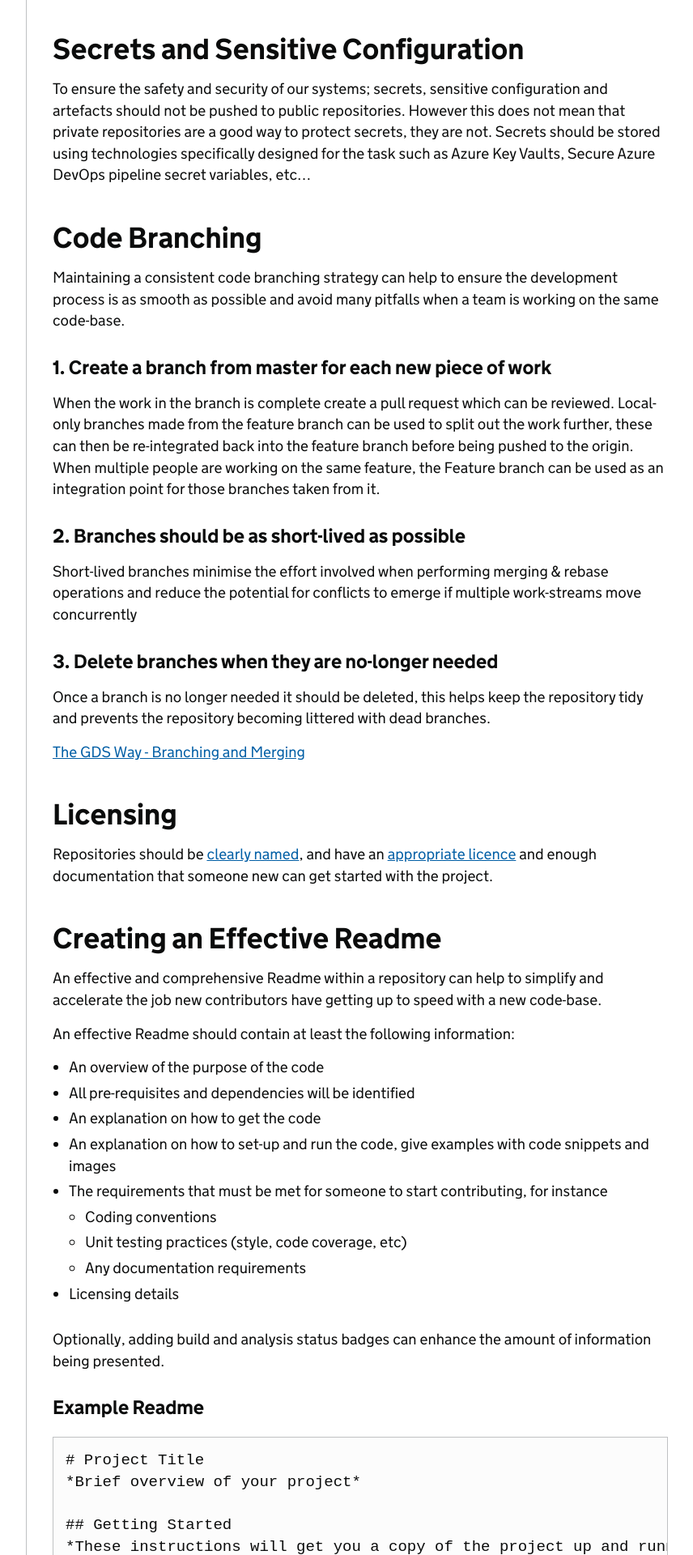
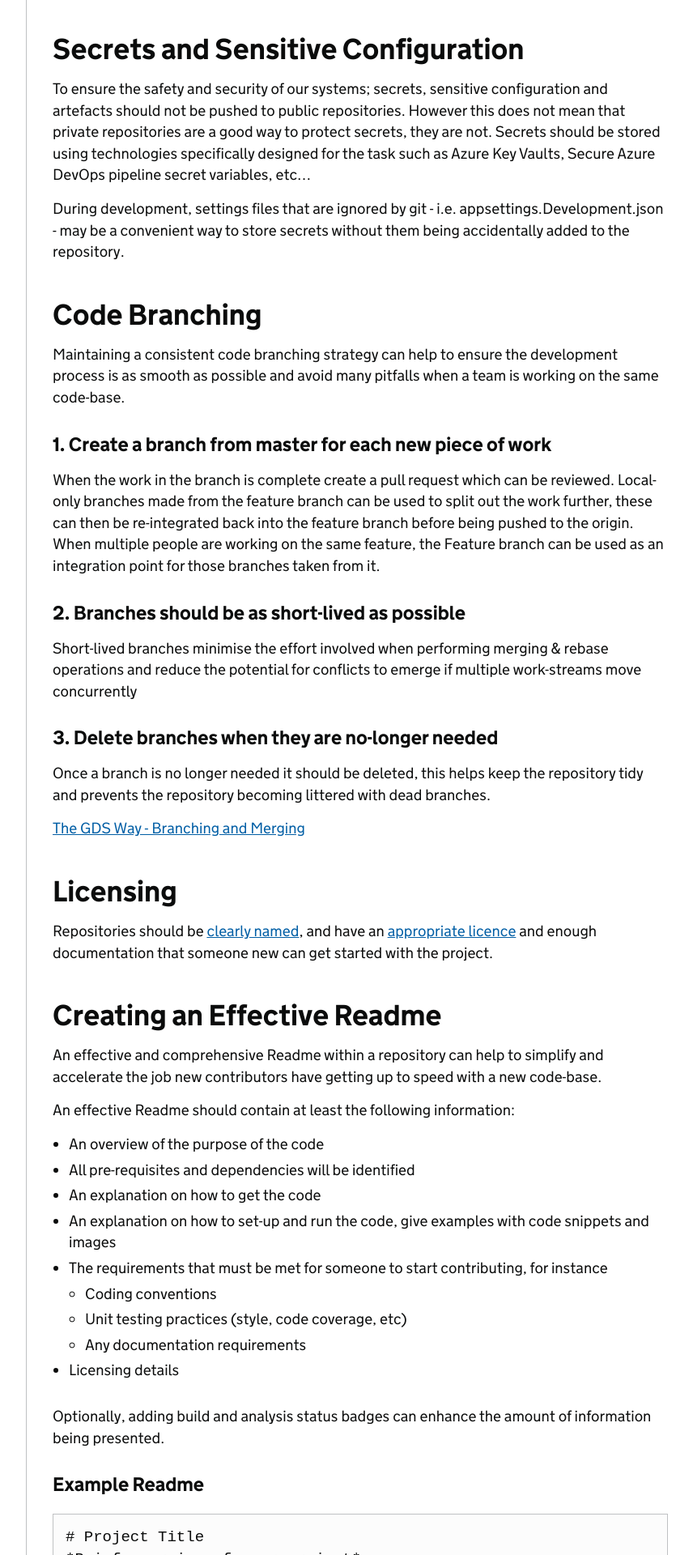
Before and after one commit to SkillsFundingAgency/das-technical-guidance, a Jekyll site: the page built from standards/source-control.md, in a window 1280 px wide. Shown: the part 659-2579 px from the top of the page at 81% size, without its empty margins (298-1154 px from the left). Built offline with Jekyll 4.4.1, drawn with Linux system fonts in a browser that asks for light colours.

Commit message:
Post PR feed - Adds usage of appsettings.development.json as a suitable place for secrets during development

```diff
--- a/standards/source-control.md
+++ b/standards/source-control.md
@@ -18,6 +18,8 @@ It is accepted practice to access the SkillsFundingAgency GitHub organisation vi
 ## Secrets and Sensitive Configuration
 
 To ensure the safety and security of our systems; secrets, sensitive configuration and artefacts should not be pushed to public repositories. However this does not mean that private repositories are a good way to protect secrets, they are not. Secrets should be stored using technologies specifically designed for the task such as Azure Key Vaults, Secure Azure DevOps pipeline secret variables, etc...
+
+During development, settings files that are ignored by git - i.e. appsettings.Development.json - may be a convenient way to store secrets without them being accidentally added to the repository.
 
 ## Code Branching
 
```
Also changed, not shown: standards/development-standards.md (+0 -1 lines).
